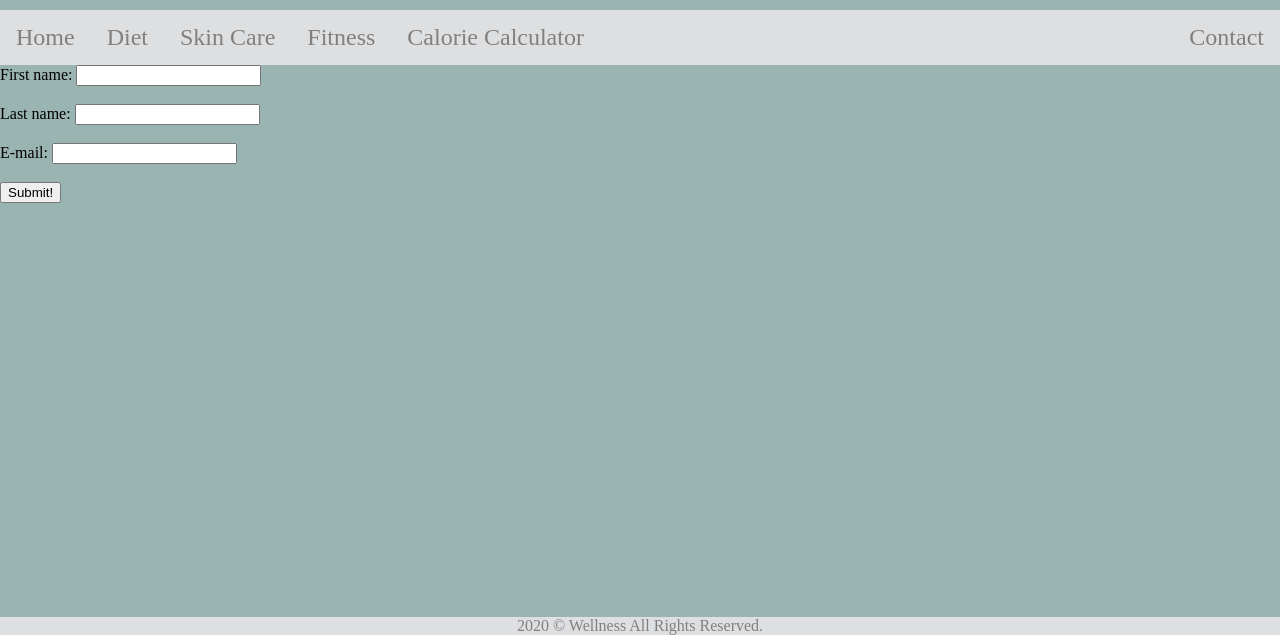
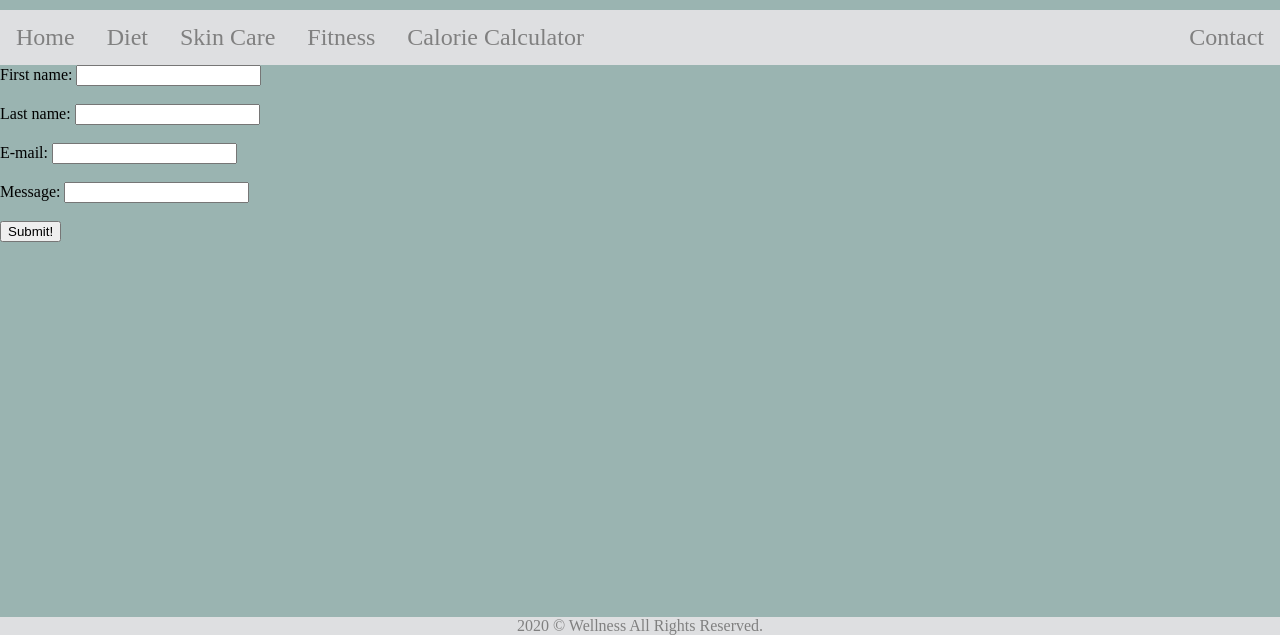
Before and after one commit to connellboyce/wellness-site, a plain HTML site: page public/Contact.html in a window 1280 px wide. Shown: the part 165-800 px from the top of the page. Drawn offline with Linux system fonts and the light colour scheme; a web font is replaced by a local one.

Commit message:
Added a message box on the contact form

```diff
--- a/public/Contact.html
+++ b/public/Contact.html
@@ -28,6 +28,8 @@
         <input type="text" id="Last"><br><br>
         <label>E-mail:</label>
         <input type="text" id="email"><br><br>
+        <label>Message:</label>
+        <input type="text" id="message"><br><br>
         <button onclick="sendInfo()">Submit!</button>
 
         <script>
@@ -37,7 +39,9 @@
                 var firstname = document.querySelector("#first").value
                 var lastname = document.querySelector("#last").value
                 var email = document.querySelector("#email").value
-                console.log(firstname + ", " + lastname + ", " + email);
+                var message = document.querySelector("#message").value
+
+                console.log(firstname + ", " + lastname + ", " + email + message);
             };
         </script>
 
```
Also changed, not shown: public/Home.html (+1 -0 lines).
